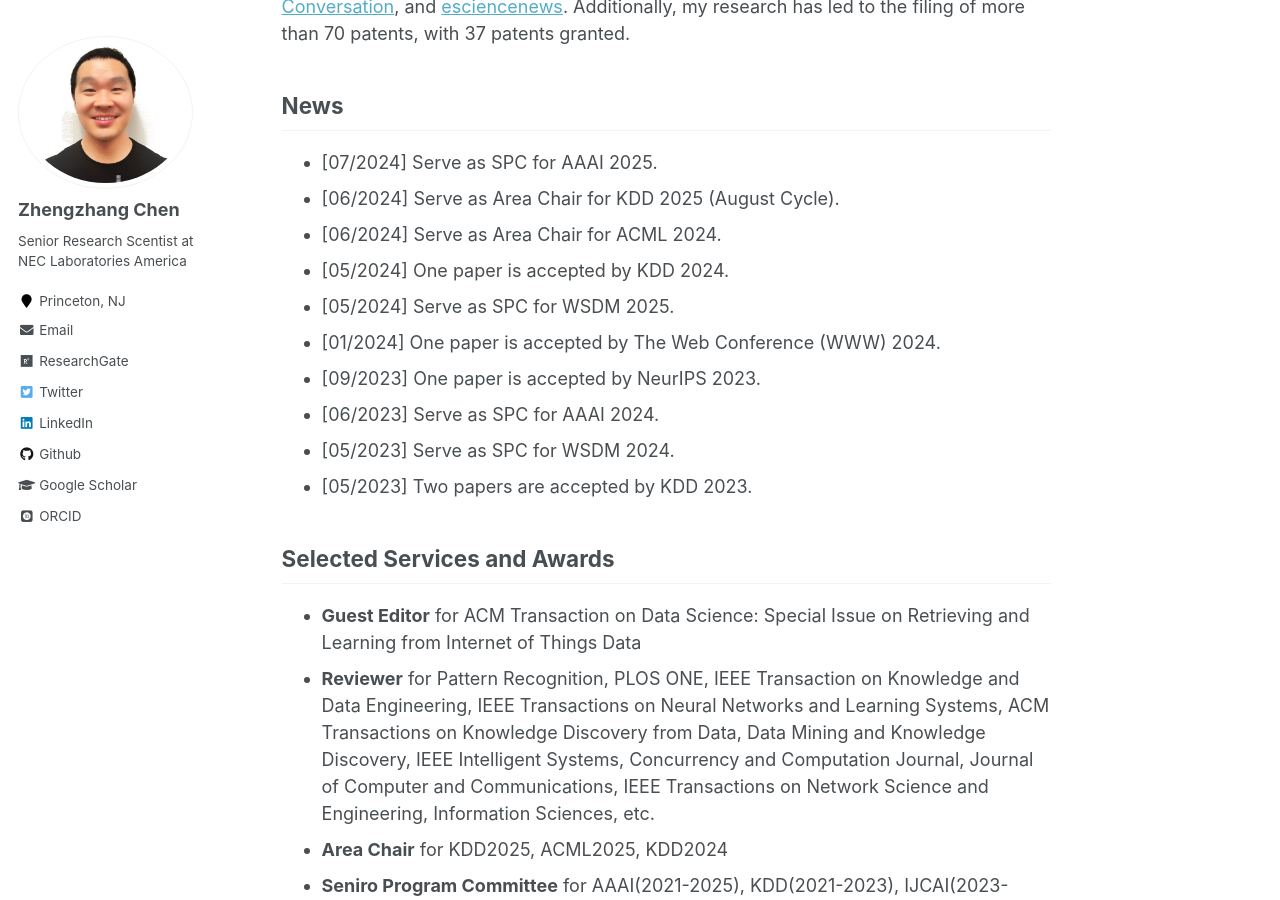
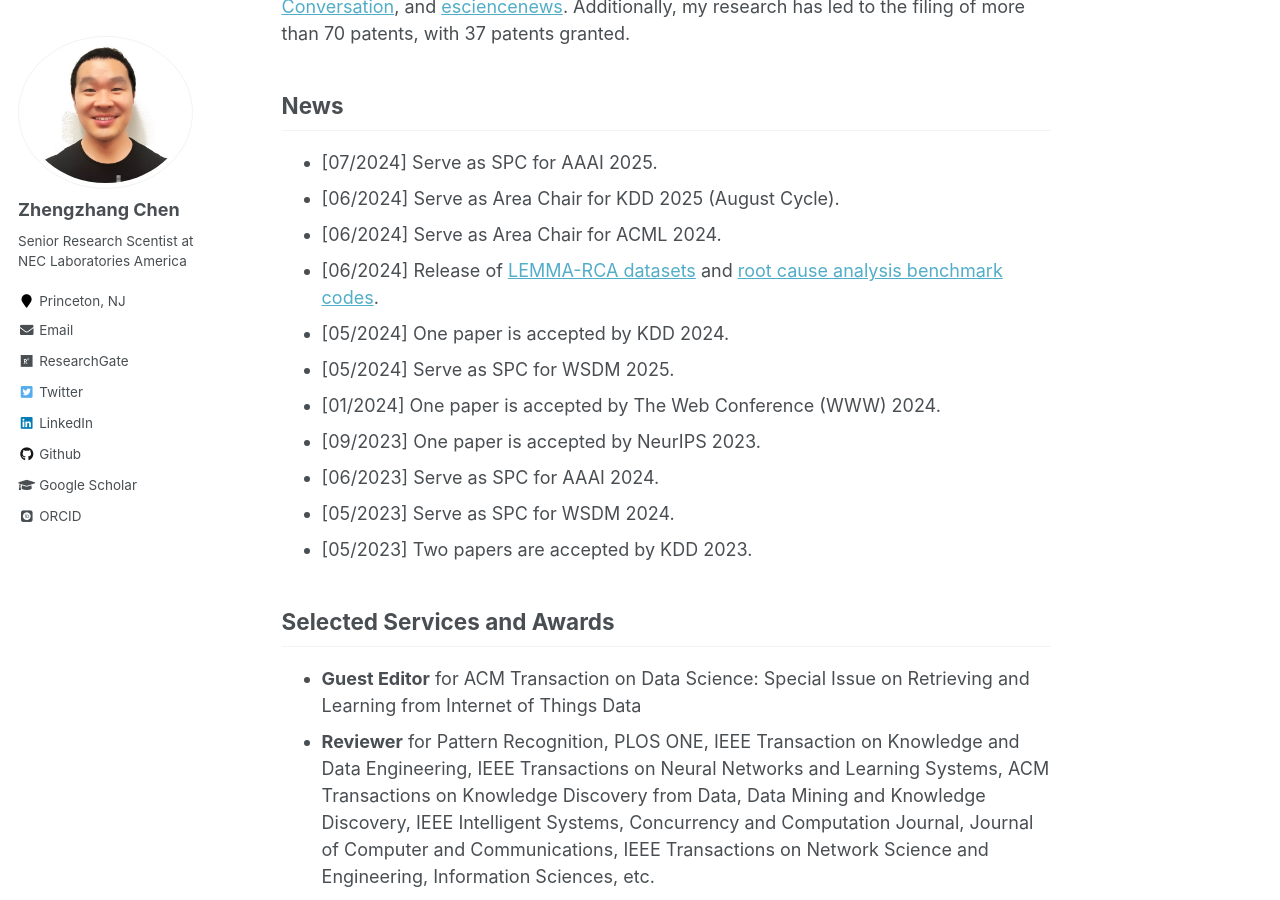
Before and after one commit to zhengzhangchen/zhengzhangchen.github.io, a Jekyll site: the page built from _pages/about.md, in a window 1280 px wide and 900 px high, scrolled down 592 px. Built offline with Jekyll 4.4.1, drawn with Linux system fonts in a browser that asks for light colours; some web fonts are replaced.

Commit message:
Update about.md

```diff
--- a/_pages/about.md
+++ b/_pages/about.md
@@ -21,6 +21,7 @@ News
 - \[07/2024\] Serve as SPC for AAAI 2025.
 - \[06/2024\] Serve as Area Chair for KDD 2025 (August Cycle).
 - \[06/2024\] Serve as Area Chair for ACML 2024.
+- \[06/2024\] Release of [LEMMA-RCA datasets](https://huggingface.co/Lemma-RCA-NEC) and [root cause analysis benchmark codes](https://github.com/KnowledgeDiscovery/rca_baselines).
 - \[05/2024\] One paper is accepted by KDD 2024.
 - \[05/2024\] Serve as SPC for WSDM 2025.
 - \[01/2024\] One paper is accepted by The Web Conference (WWW) 2024.
```
